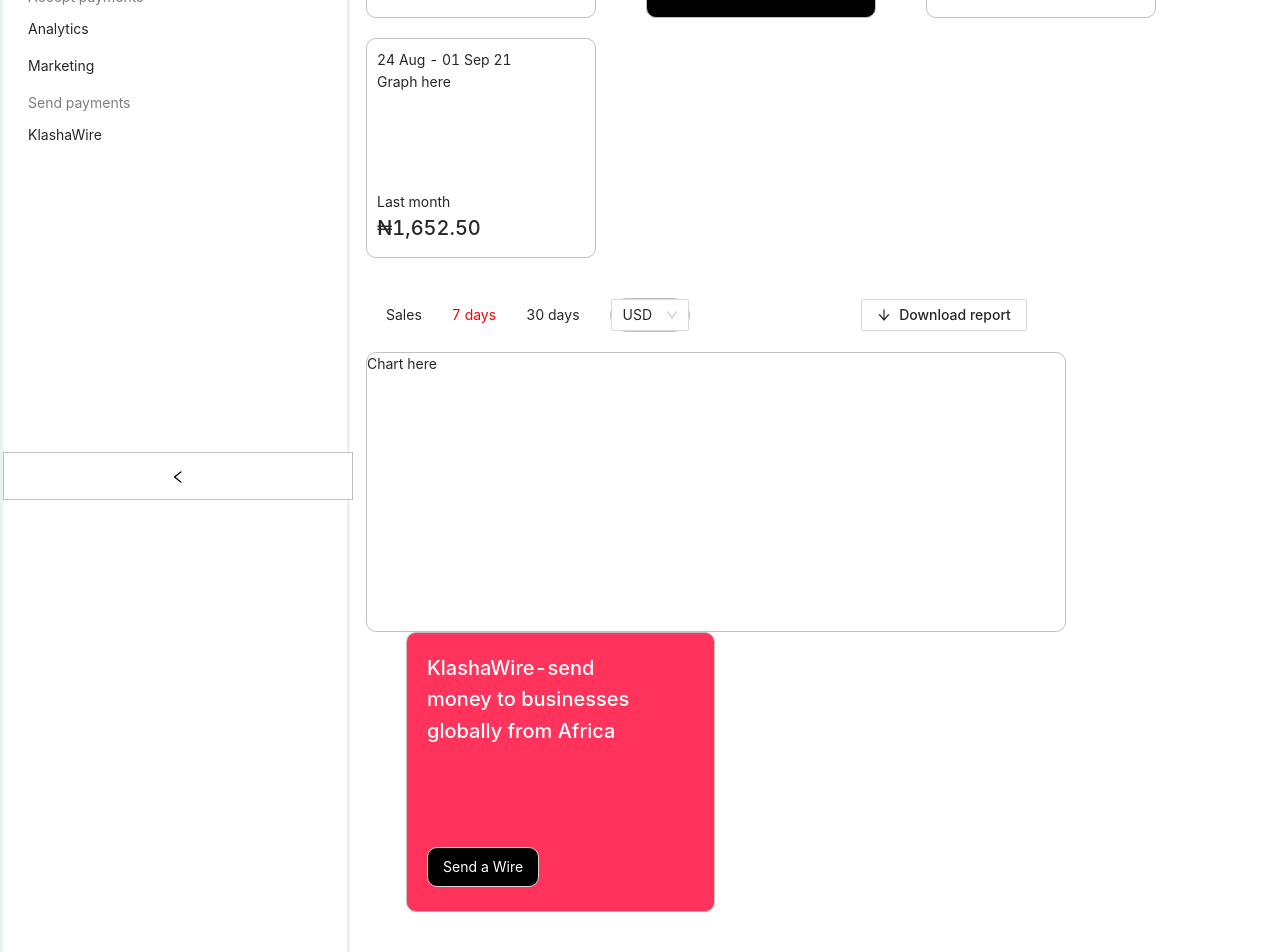
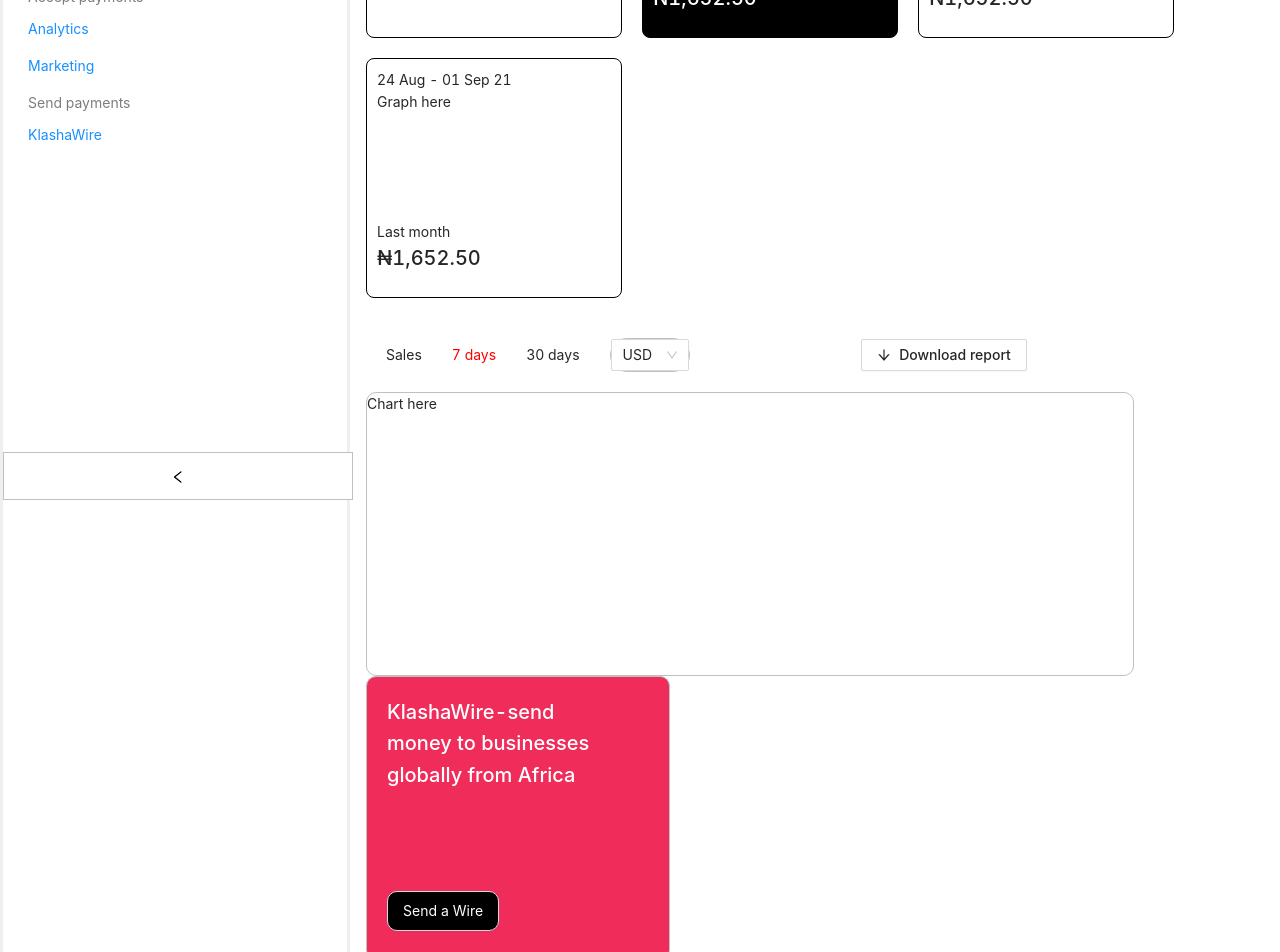
Before and after one commit to Snyefene/klasha, a React (Create React App) app: page / in a window 1280 px wide. Shown: the part 300-1252 px from the top of the page. Built offline with nearby package versions, Linux system fonts and the light colour scheme.

Commit message:
Refactoring

```diff
--- a/src/components/sidebar/item.js
+++ b/src/components/sidebar/item.js
@@ -1,9 +1,11 @@
+import { Link } from "react-router-dom";
 const Item = ({item, active, onClick}) => {
     const activeClass = active === item && 'active-item';
+    const link = item === 'Dashboard'? '/' : `${item}`
 
     return (
         <div className={`item ${activeClass}`} onClick={()=> onClick()}>
-           {item}
+          <Link to={link}>{item}</Link>
         </div>
     )
 }
--- a/src/main/main.js
+++ b/src/main/main.js
@@ -19,7 +19,8 @@
 
   import Switch from '../components/switch/switch';
   import Sidebar from '../components/sidebar/sidebar';
-  import Dashboard from '../pages/Dashboard';
+  import Dashboard from '../pages/dashboard/Dashboard';
+  import Transactions from '../pages/transactions';
 
   import React, { useState } from 'react';
   const { Header, Content, Footer, Sider } = Layout;
@@ -56,14 +57,15 @@
           >
             <Routes>
               <Route exact path='/' element={<Dashboard />}></Route>
+              <Route exact path='/Transactions' element={<Transactions />}></Route>
+
             </Routes>
           </Content>
           <Footer
             style={{
-              textAlign: 'center',
-              background:'#fff'
-            }}
-          >
+              textAlign:  'center',
+              background: '#fff'
+            }}>
           </Footer>
         </Layout>
       </Layout>
--- a/src/pages/Dashboard.js
+++ b/src/pages/dashboard/Dashboard.js
@@ -4,8 +4,8 @@
 import { Button } from 'antd';
 import { ArrowDownOutlined} from '@ant-design/icons';
 
-import SelectComponent from '../components/Select';
-import InfoBox from '../components/content/infoBox';
+import SelectComponent from '../../components/Select';
+import InfoBox from '../../components/content/infoBox';
 
 
 const Dashboard = () => {
--- a/src/pages/dashboard.scss
+++ b/src/pages/dashboard/dashboard.scss
@@ -8,12 +8,12 @@
     flex-wrap: wrap
 }
 .info-box{
-    width: 230px;
+    width: 256px;
     min-width: 220px;
-    height: 220px;
-    border-radius: 10px;
-    border: 1px solid silver;
-    margin-right: 50px;
+    height: 240px;
+    border-radius: 8px;
+    border: 1px solid #000000;
+    margin-right: 20px;
     margin-bottom: 20px;
     padding: 10px;
     padding-bottom: 20px;
@@ -27,7 +27,7 @@
     color: #fff;
 }
 .info-graph{
-    height: 120px;
+    height: 130px;
 }
 .active-class{
     color: red
@@ -48,18 +48,18 @@
     display: flex;
     flex-wrap: wrap ;
     .big-chart-box{
-      height: 280px;
-      width: 700px;
+      height: 284px;
+      width: 768px;
       border: 1px solid silver;
       margin-right: 20px;
       border-radius: 10px
     }
     .action-box{
-        height: 280px;
-        width: 309px;
+        height: 284px;
+        width: 304px;
         border: 1px solid silver;
-        margin-left: 40px;
-        background: #FF335B;
+        top: 552px;
+        background: #EF2C5A;;
         border-radius: 10px;
         color: #fff;
         padding: 20px;
```
Also changed, not shown: src/pages/transactions/transaction.scss (added).
